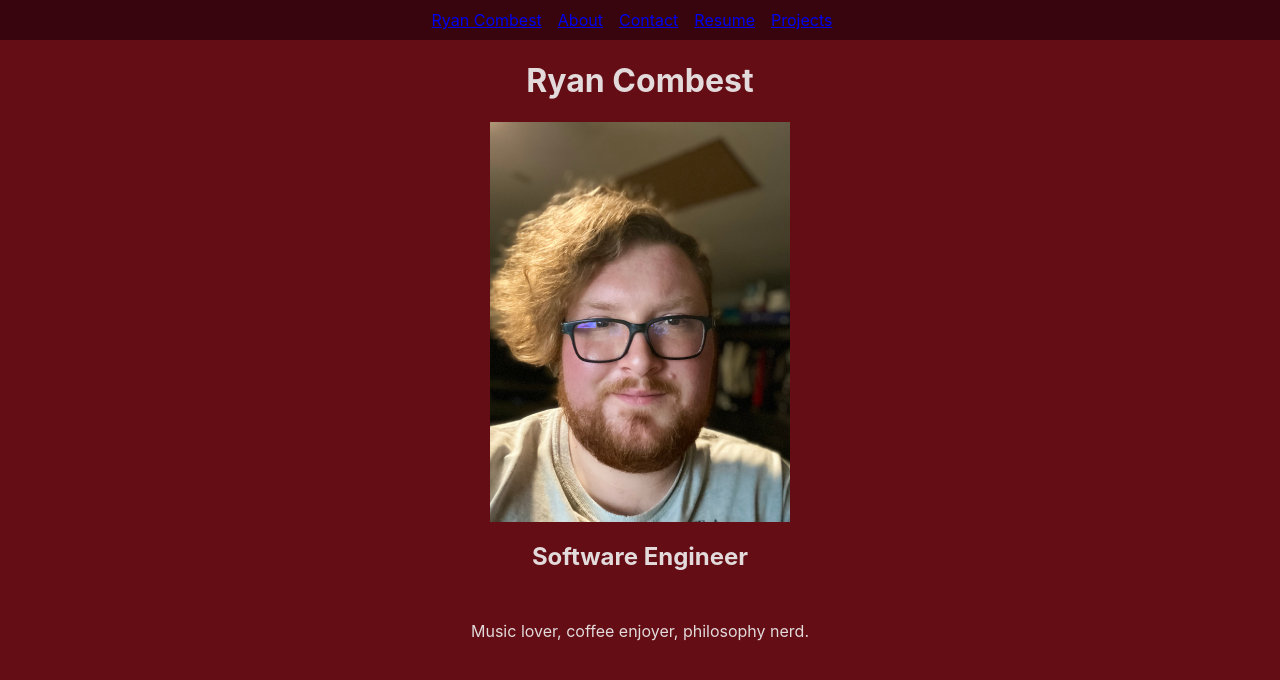
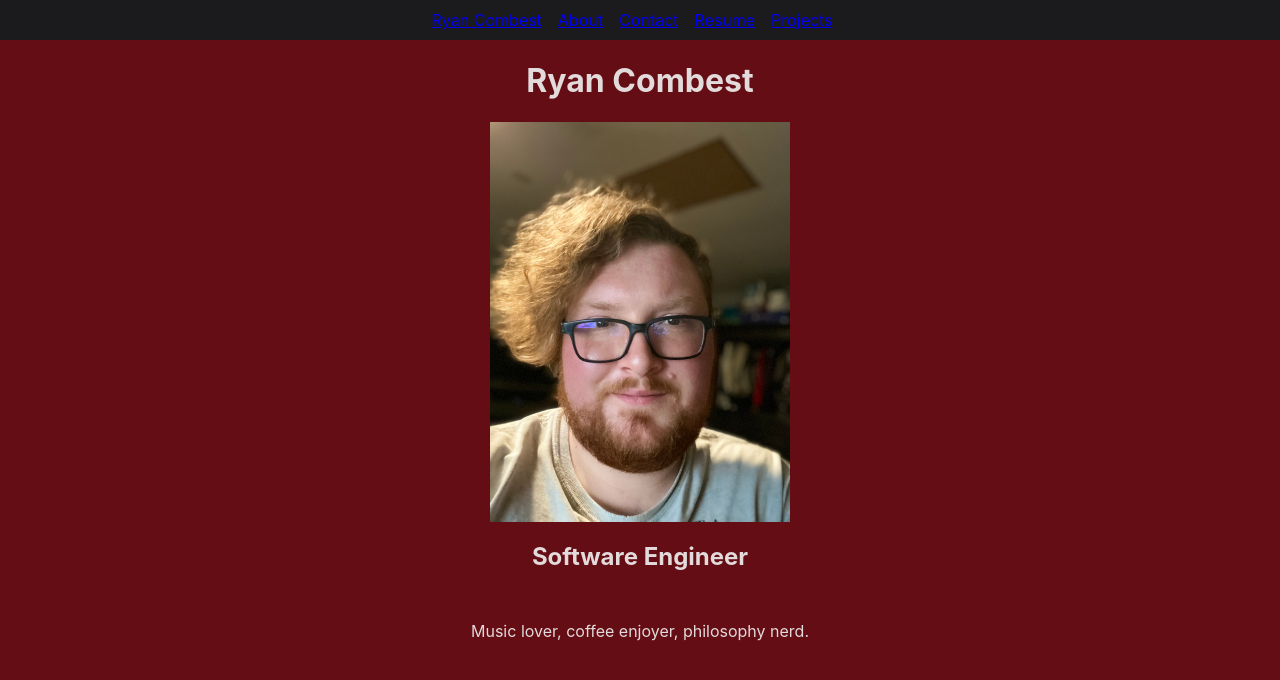
Before and after one commit to Rcombest/react-portfolio, a React (Create React App) app: page / in a window 1280 px wide. Shown: the top 680 px of the page. Built offline with nearby package versions, Linux system fonts and the light colour scheme.

Commit message:
changes nav color

```diff
--- a/src/components/NavBar.module.css
+++ b/src/components/NavBar.module.css
@@ -5,7 +5,7 @@ nav {
   align-items: center;
   justify-content: center;
   flex-wrap: wrap;
-  background-color: #38040E;
+  background-color: #1b1b1e;
 }
 
 ul {
```
